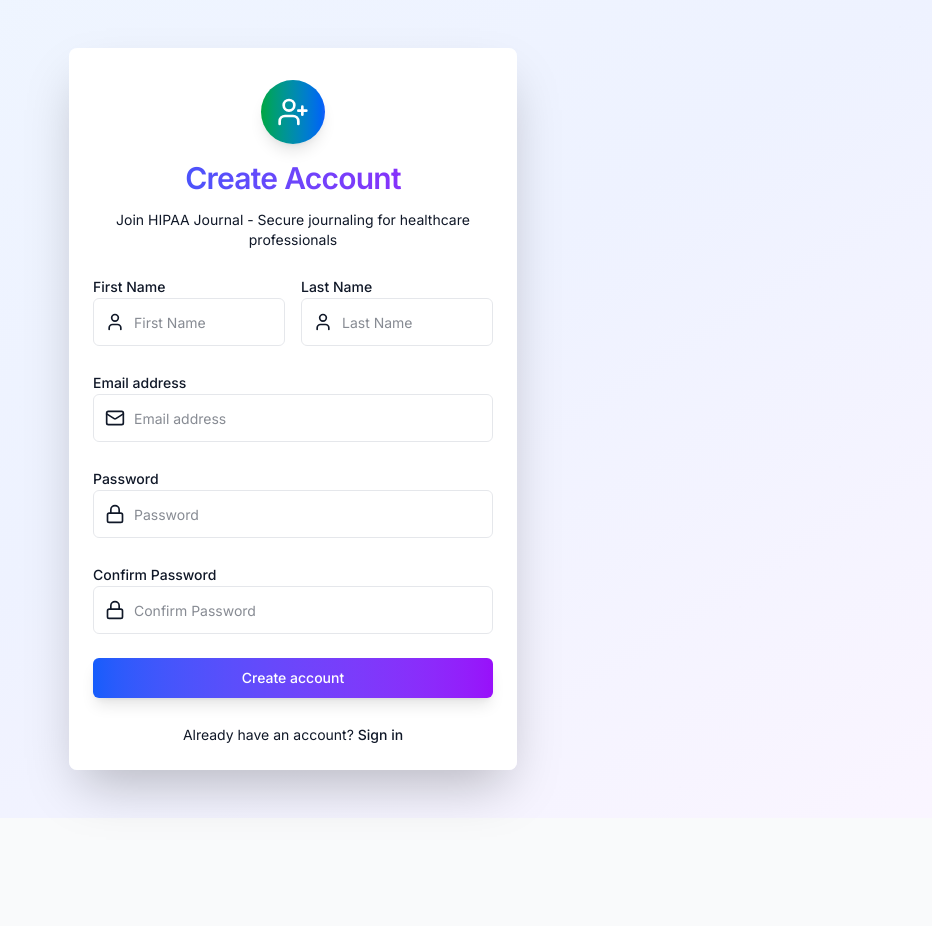
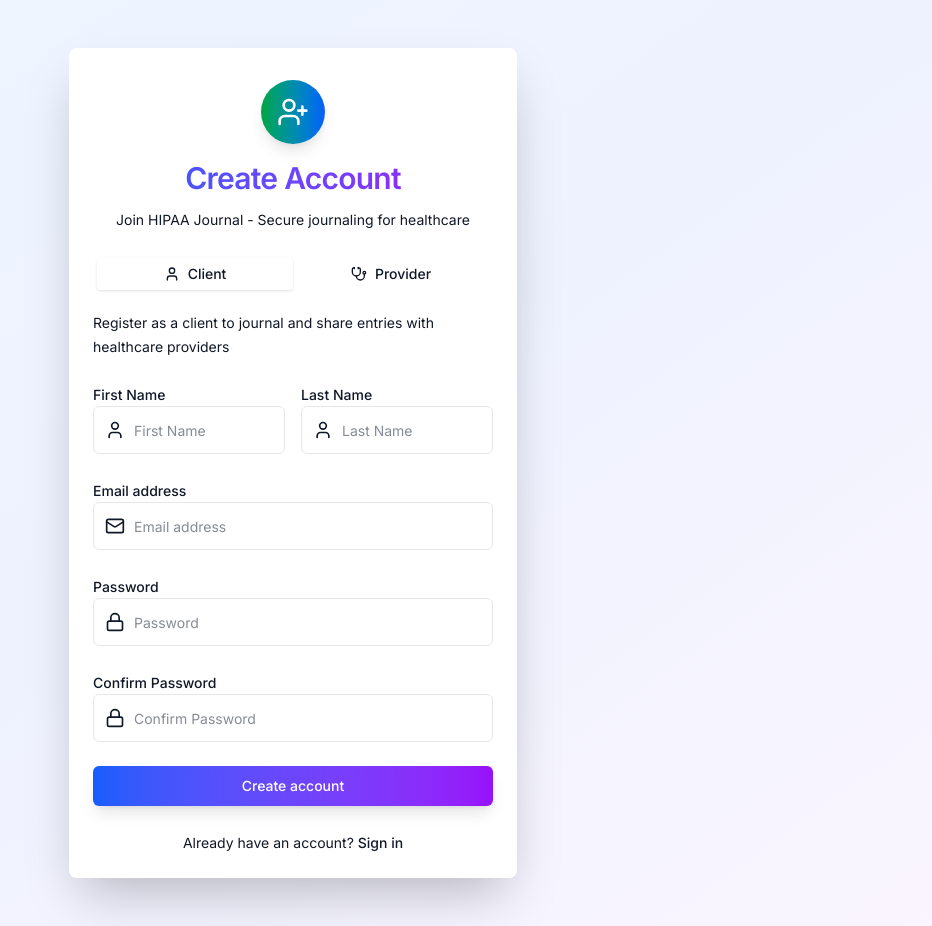
Before and after one commit to zachrizzo/hipaa_journal_app, a Next.js app: page /register in a window 1280 px wide. Shown: the whole page, without its empty margins (347-1279 px from the left). Before the commit the page ends 818 px from the top, so only its background shows below. Built offline with nearby package versions, Linux system fonts and the light colour scheme.

Commit message:
Add role selection to registration page
- Added tabs for Client and Provider registration
- Users can now select their role during signup
- Updated quick login provider from Dr. Michael Jones to Dr. Robert Chen
- Each role has descriptive text explaining its purpose

```diff
--- a/src/app/(auth)/login/page.tsx
+++ b/src/app/(auth)/login/page.tsx
@@ -243,10 +243,10 @@ export default function LoginPage(): React.JSX.Element {
                 size="sm"
                 className='w-full'
                 disabled={isLoading}
-                onClick={() => handleQuickLogin('dr.michael.jones@example.com', 'SecurePass123!@#')}
+                onClick={() => handleQuickLogin('dr.robert.chen@example.com', 'SecurePass123!@#')}
               >
                 <Stethoscope className='w-4 h-4 mr-2' />
-                Login as Provider (Dr. Michael)
+                Login as Provider (Dr. Robert Chen)
               </Button>
             </div>
             <Text size='xs' variant='muted' align='center' leading='relaxed' className='mt-3'>
--- a/src/app/(auth)/register/page.tsx
+++ b/src/app/(auth)/register/page.tsx
@@ -12,8 +12,10 @@ import { Card, CardContent, CardDescription, CardHeader } from '@/components/ui/
 import { Alert, AlertDescription } from '@/components/ui/alert'
 import { Text } from '@/components/ui/text'
 import { Heading } from '@/components/ui/heading'
-import { UserPlus, Mail, Lock, User, AlertCircle, Loader2 } from 'lucide-react'
+import { UserPlus, Mail, Lock, User, AlertCircle, Loader2, Stethoscope } from 'lucide-react'
 import { RegisterRequestParams } from '@/types/api'
+import { Tabs, TabsContent, TabsList, TabsTrigger } from '@/components/ui/tabs'
+import type { UserRole } from '@/types/database'
 
 const registerSchema = z.object({
   firstName: z.string().min(2, 'First name must be at least 2 characters'),
@@ -47,6 +49,7 @@ export default function RegisterPage(): React.JSX.Element {
   const [isLoading, setIsLoading] = useState(false)
   const [registerError, setRegisterError] = useState('')
   const [successMessage, setSuccessMessage] = useState('')
+  const [selectedRole, setSelectedRole] = useState<UserRole>('CLIENT')
   const router = useRouter()
 
   const handleSubmit = async (e: React.FormEvent): Promise<void> => {
@@ -64,7 +67,7 @@ export default function RegisterPage(): React.JSX.Element {
         lastName: validatedData.lastName,
         email: validatedData.email,
         password: validatedData.password,
-        role: 'CLIENT' // Default role for registration
+        role: selectedRole
       })
 
       setSuccessMessage('Registration successful! Redirecting to login...')
@@ -108,10 +111,33 @@ export default function RegisterPage(): React.JSX.Element {
             Create Account
           </Heading>
           <CardDescription className='mt-2'>
-            Join HIPAA Journal - Secure journaling for healthcare professionals
+            Join HIPAA Journal - Secure journaling for healthcare
           </CardDescription>
         </CardHeader>
         <CardContent>
+          <Tabs value={selectedRole} onValueChange={(value) => setSelectedRole(value as UserRole)} className="w-full mb-6">
+            <TabsList className="grid w-full grid-cols-2">
+              <TabsTrigger value="CLIENT" className="flex items-center gap-2">
+                <User className="w-4 h-4" />
+                Client
+              </TabsTrigger>
+              <TabsTrigger value="PROVIDER" className="flex items-center gap-2">
+                <Stethoscope className="w-4 h-4" />
+                Provider
+              </TabsTrigger>
+            </TabsList>
+            <TabsContent value="CLIENT" className="mt-4">
+              <Text size="sm" className="text-center text-muted-foreground">
+                Register as a client to journal and share entries with healthcare providers
+              </Text>
+            </TabsContent>
+            <TabsContent value="PROVIDER" className="mt-4">
+              <Text size="sm" className="text-center text-muted-foreground">
+                Register as a healthcare provider to view shared journal entries from clients
+              </Text>
+            </TabsContent>
+          </Tabs>
+
           <form onSubmit={handleSubmit} className='space-y-6'>
             <div className='flex space-x-4'>
               <div className='flex-1 space-y-2'>
```
